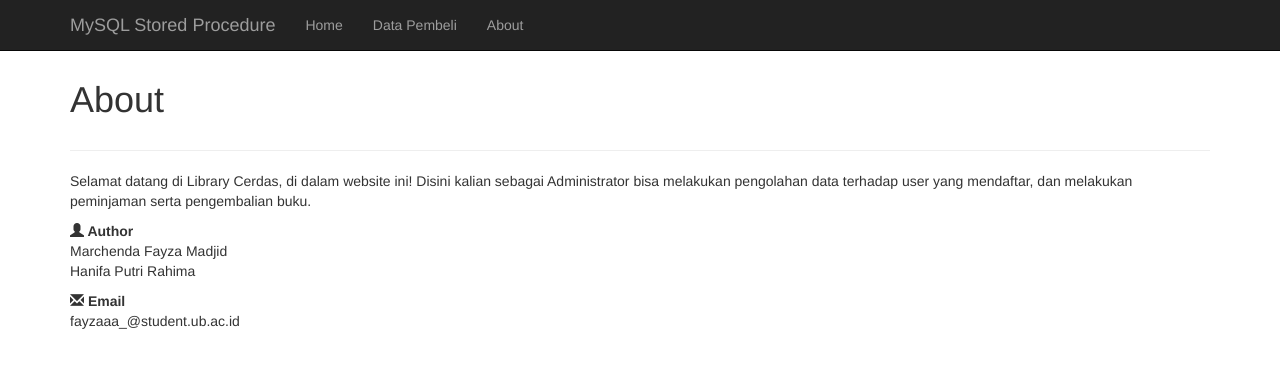
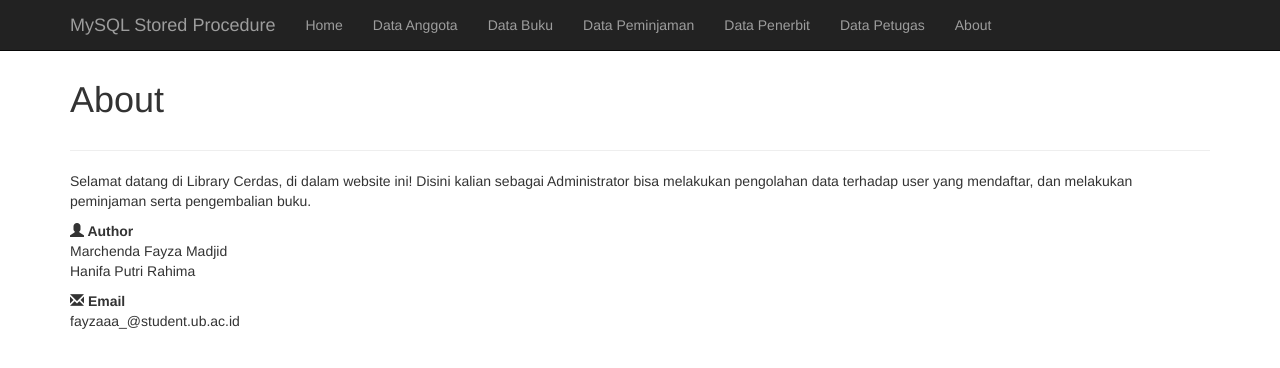
Before and after one commit to greentea999/TUGAS-AKHIR-PBD, a CodeIgniter app: page /test2/index.php/about/index in a window 1280 px wide. Shown: the top 368 px of the page. Run offline with CodeIgniter, Linux system fonts and the light colour scheme.

Commit message:
Update v_dashboard.php

```diff
--- a/perpustakaan/application/views/v_dashboard.php
+++ b/perpustakaan/application/views/v_dashboard.php
@@ -23,7 +23,11 @@
 	<!-- ============================= CUKUP COPY PASTE CODE DIDALAM KOTAK DI BAWAH DAN ISI DENGAN NAMA TABEL SAJA ============================================= -->
 	<!--    <li><a href="<?php echo base_url();?>index.php/myController/tampil/...ISI DENGAN NAMA TABEL...."> Data ....ISI DENGAN NAMA TABEL .....  </a></li>       -->
 	<!-- ======================================================================================================================================================= -->
-			<li><a href="<?php echo base_url();?>index.php/myController/tampil/pembeli"> Data Pembeli</a></li>
+			<li><a href="<?php echo base_url();?>index.php/myController/tampil/anggota"> Data Anggota</a></li>
+			<li><a href="<?php echo base_url();?>index.php/myController/tampil/buku"> Data Buku</a></li>
+			<li><a href="<?php echo base_url();?>index.php/myController/tampil/peminjaman"> Data Peminjaman</a></li>
+			<li><a href="<?php echo base_url();?>index.php/myController/tampil/penerbit"> Data Penerbit</a></li>
+			<li><a href="<?php echo base_url();?>index.php/myController/tampil/petugas"> Data Petugas</a></li>
 			<li><a href="<?php echo base_url();?>index.php/about">About</a></li>
 			</ul>
 		</div>
```
